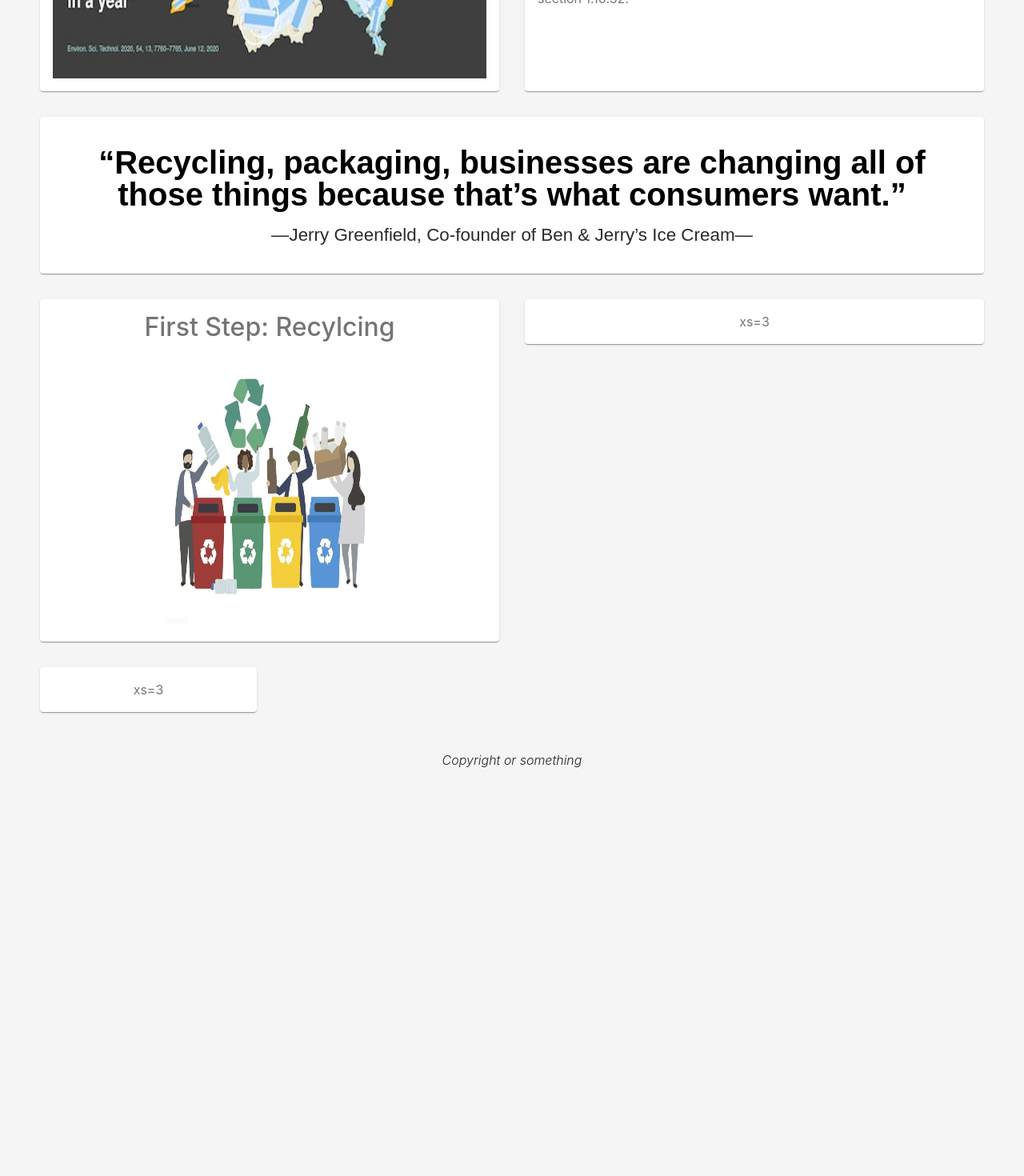
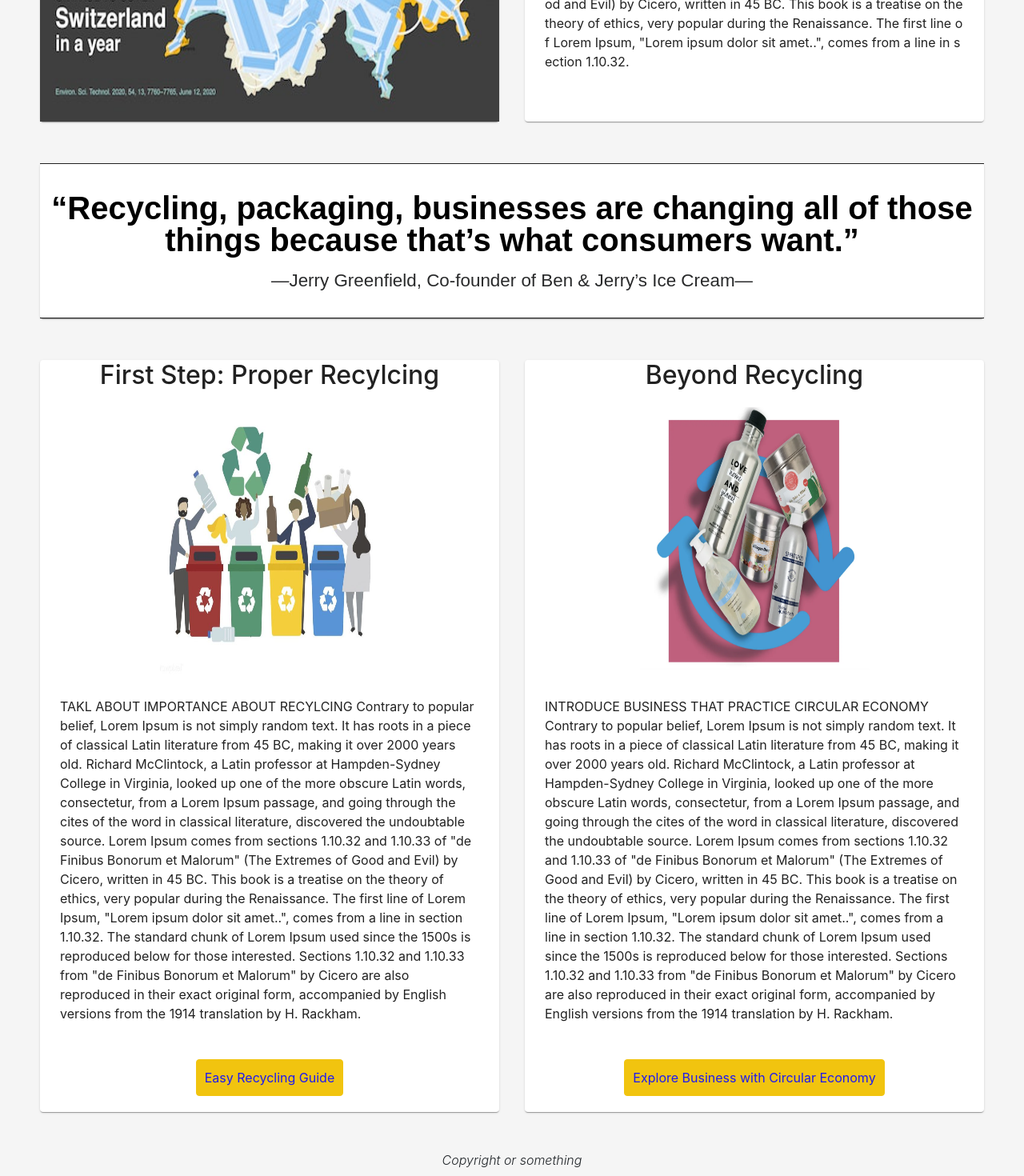
Before and after one commit to uw-info442c-au20/gogo-recycling, a React (Create React App) app: page / in a window 1280 px wide. Shown: the part 600-2070 px from the top of the page at 80% size. Before the commit the page ends 1570 px from the top, so only its background shows below. Built offline with nearby package versions, Linux system fonts and the light colour scheme; no server answers.

Commit message:
now the main pg has a general outline

```diff
--- a/src/App.css
+++ b/src/App.css
@@ -11,11 +11,11 @@ body {
     background-color: #F5F5F5
 }
 
-.content {
-    margin-left: 50px;
-    margin-right: 50px;
+.text {
+    padding: 25px 25px;
 }
 
+/* banner */
 #banner {
     color: white;
     background-image: url("../src/imgs/recycle.jpg");
@@ -28,27 +28,68 @@ body {
     height: 100%
 }
 
-#stat2 {
+#stat2, #stat3{
     width: 50%;
     height:350px;
-
 }
 
 #item1Paragraph {
     text-align: left;
+    word-break:break-all;
+    min-height: 400px;
+    height: 100%
 }
 
 .item1 {
     height: 400px;
 }
 
+.recylcingInfo {
+    text-align: left;
+    min-height: 350px;
+    height:100%;
+}
+
+/* button for recyclig guide */
+.btn {
+    margin: 20px;
+    padding: 10px 10px;
+    border-color: #f1c40f;
+    color: #1e1af1;
+    background-color: #f1c40f;
+    background-image: -webkit-linear-gradient(45deg, orange 50%, transparent 50%);
+    background-image: linear-gradient(45deg, orange 50%, transparent 50%);
+    background-position: 100%;
+    background-size: 400%;
+    -webkit-transition: background 300ms ease-in-out;
+    transition: background 300ms ease-in-out;
+  }
+
+  .btn2 {
+    margin: 20px;
+    padding: 10px 10px;
+    border-color: #f1c40f;
+    color: #1e1af1;
+    background-color: #f1c40f;
+    background-image: -webkit-linear-gradient(45deg, orange 50%, transparent 50%);
+    background-image: linear-gradient(45deg, orange 50%, transparent 50%);
+    background-position: 100%;
+    background-size: 400%;
+    -webkit-transition: background 300ms ease-in-out;
+    transition: background 300ms ease-in-out;
+
+  }
+  .btn:hover {
+    background-position: 0;
+  }
+
 /* Blockquote main style */
 .blockquote {
     position: relative;
     font-family: 'Montserrat', sans-serif;
     font-weight: 800;
-    color: #ffffff;
-    /* padding: 30px 0; */
+    /* color: light-blue; */
+    padding: 35px 0;
     width: 100%;
     /* max-width: 500px; */
     z-index: 1;
@@ -58,6 +99,11 @@ body {
     border-bottom: solid 1px;
 }
 
+.cycleEconomyInfo {
+    text-align: left;
+    min-height: 350px;
+    height:100%;
+}
 /* Blockquote header */
 .blockquote h2 {
     position: relative;
@@ -68,7 +114,9 @@ body {
     margin: 0;
 }
 
-
+/* .blockquote-wrapper {
+    margin-top: 2em;
+} */
  /* Blockquote subheader */
  .blockquote h4 {
      position: relative;
@@ -80,7 +128,6 @@ body {
      padding-top: 20px;
      z-index: 1;
  }
-
 
 
 @media (min-width:320px)  {
@@ -95,12 +142,28 @@ body {
     #bannerTitle {
         font-size: 5em;
     }
+
+    .contentOdd {
+        margin-left: 50px;
+    }
+
+    .contentEven {
+        margin-right: 50px;
+    }
 }
 
 /* increase header size after 600px */
 @media all and (min-width: 600px) {
     .blockquote h1 {
         font-size: 60px;
+    }
+
+    .contentOdd {
+        margin-left: 50px;
+    }
+
+    .contentEven {
+        margin-right: 50px;
     }
 }
 
@@ -109,12 +172,28 @@ body {
     #bannerTitle {
         font-size: 6em;
     }
+
+    .contentOdd {
+        margin-left: 50px;
+    }
+
+    .contentEven {
+        margin-right: 50px;
+    }
 }
 
 @media (min-width:961px)  {
     /* tablet, landscape iPad, lo-res laptops ands desktops */
     #bannerTitle {
         font-size: 7em;
+    }
+
+    .contentOdd {
+        margin-left: 50px;
+    }
+
+    .contentEven {
+        margin-right: 50px;
     }
 }
 
@@ -123,6 +202,14 @@ body {
     #bannerTitle {
         font-size: 8em;
     }
+
+    .contentOdd {
+        margin-left: 50px;
+    }
+
+    .contentEven {
+        margin-right: 50px;
+    }
 }
 
 @media (min-width:1281px) {
@@ -130,4 +217,12 @@ body {
     #bannerTitle {
         font-size: 11em;
     }
+
+    .contentOdd {
+        margin-left: 50px;
+    }
+
+    .contentEven {
+        margin-right: 50px;
+    }
 }
--- a/src/components/HomeBanner.jsx
+++ b/src/components/HomeBanner.jsx
@@ -1,6 +1,7 @@
 import React from 'react';
 import mask from '../imgs/masks.jpg'
 import reycle from '../imgs/recyclePromo.jpg'
+import cycleEconomy from '../imgs/cycleEconomy.png'
 
 import { makeStyles } from '@material-ui/core/styles';
 import Paper from '@material-ui/core/Paper';
@@ -22,33 +23,34 @@ export default function CenteredGrid() {
   const classes = useStyles();
 
   return (
-    <div className={classes.root} className="content">
+    <div className={classes.root}>
       <Grid container spacing={4}>
         <Grid item xs={12}>
-        <Paper className={classes.paper} id="banner">
+        <Paper className={classes.paper} id="banner">x
             <h1 id="bannerTitle">Who We Are</h1>
         </Paper>
         </Grid>
-        <Grid item xs={12} sm={6} >
-          <Paper className={classes.paper}>
+        <Grid item xs={12} sm={6}>
+        <Paper className={classes.paper} className="contentOdd" >
             <div className="item1">
                 <img id="stat1" src={mask} alt="picture of masks covering the land of Switzerland"/>
             </div>
         </Paper>
         </Grid>
         <Grid item xs={12} sm={6}>
-          <Paper className={classes.paper}>
-            <div className="item1" id="item1Paragraph">
+        <Paper className={classes.paper} className="contentEven">
+            <div className="item1 text" id="item1Paragraph">
             BACK GROUND INFO WHAT IS happening due to covid
             Where does it come from?
-            Contrary to popular belief, Lorem Ipsum is not simply random text. It has roots in a piece of classical Latin literature from 45 BC, making it over 2000 years old. Richard McClintock, a Latin professor at Hampden-Sydney College in Virginia, looked up one of the more obscure Latin words, consectetur, from a Lorem Ipsum passage, and going through the cites of the word in classical literature, discovered the undoubtable source. Lorem Ipsum comes from sections 1.10.32 and 1.10.33 of "de Finibus Bonorum et Malorum" (The Extremes of Good and Evil) by Cicero, written in 45 BC. This book is a treatise on the theory of ethics, very popular during the Renaissance. The first line of Lorem Ipsum, "Lorem ipsum dolor sit amet..", comes from a line in section 1.10.32.
+            Contrary to popular belief, Lorem Ipsum is not simply random text.
+            It has roots in a piece of classical Latin literature from 45 BC, making it over 2000 years old. Richard McClintock, a Latin professor at Hampden-Sydney College in Virginia, looked up one of the more obscure Latin words, consectetur, from a Lorem Ipsum passage, and going through the cites of the word in classical literature, discovered the undoubtable source. Lorem Ipsum comes from sections 1.10.32 and 1.10.33 of "de Finibus Bonorum et Malorum" (The Extremes of Good and Evil) by Cicero, written in 45 BC. This book is a treatise on the theory of ethics, very popular during the Renaissance. The first line of Lorem Ipsum, "Lorem ipsum dolor sit amet..", comes from a line in section 1.10.32.
             </div>
         </Paper>
         </Grid>
 
         {/* inspiring quote emphasizing buyers impact the movement of business */}
         <Grid item xs={12}>
-        <Paper className={classes.paper}>
+        <Paper className={classes.paper} className="contentOdd contentEven">
         <div class="blockquote-wrapper">
             <div class="blockquote">
                 <h2>
@@ -62,16 +64,28 @@ export default function CenteredGrid() {
 
 
         <Grid item xs={12} sm={6}>
-            <Paper className={classes.paper}>
-                <h2>First Step: Recylcing</h2>
-                <img id="stat2" src={reycle} alt="picture of masks covering the land of Switzerland"/>
-             </Paper>
+            <Paper className={classes.paper} className="contentOdd">
+                <h2>First Step: Proper Recylcing</h2>
+                <img id="stat2" src={reycle} alt="picture of people advertising proper recycling"/>
+                <div className="recylcingInfo text">
+                TAKL ABOUT IMPORTANCE ABOUT RECYLCING
+                Contrary to popular belief, Lorem Ipsum is not simply random text. It has roots in a piece of classical Latin literature from 45 BC, making it over 2000 years old. Richard McClintock, a Latin professor at Hampden-Sydney College in Virginia, looked up one of the more obscure Latin words, consectetur, from a Lorem Ipsum passage, and going through the cites of the word in classical literature, discovered the undoubtable source. Lorem Ipsum comes from sections 1.10.32 and 1.10.33 of "de Finibus Bonorum et Malorum" (The Extremes of Good and Evil) by Cicero, written in 45 BC. This book is a treatise on the theory of ethics, very popular during the Renaissance. The first line of Lorem Ipsum, "Lorem ipsum dolor sit amet..", comes from a line in section 1.10.32.
+                The standard chunk of Lorem Ipsum used since the 1500s is reproduced below for those interested. Sections 1.10.32 and 1.10.33 from "de Finibus Bonorum et Malorum" by Cicero are also reproduced in their exact original form, accompanied by English versions from the 1914 translation by H. Rackham.
+                </div>
+                <button class="btn" button>Easy Recycling Guide</button>
+            </Paper>
         </Grid>
-        <Grid item xs={3} sm={6}>
-          <Paper className={classes.paper}>xs=3</Paper>
-        </Grid>
-        <Grid item xs={3}>
-          <Paper className={classes.paper}>xs=3</Paper>
+        <Grid item xs={12} sm={6}>
+        <Paper className={classes.paper} className="contentEven">
+            <h2>Beyond Recycling</h2>
+            <img id="stat3" src={cycleEconomy} alt="picture of masks covering the land of Switzerland"/>
+            <div className="cycleEconomyInfo text">
+            INTRODUCE BUSINESS THAT PRACTICE CIRCULAR ECONOMY
+            Contrary to popular belief, Lorem Ipsum is not simply random text. It has roots in a piece of classical Latin literature from 45 BC, making it over 2000 years old. Richard McClintock, a Latin professor at Hampden-Sydney College in Virginia, looked up one of the more obscure Latin words, consectetur, from a Lorem Ipsum passage, and going through the cites of the word in classical literature, discovered the undoubtable source. Lorem Ipsum comes from sections 1.10.32 and 1.10.33 of "de Finibus Bonorum et Malorum" (The Extremes of Good and Evil) by Cicero, written in 45 BC. This book is a treatise on the theory of ethics, very popular during the Renaissance. The first line of Lorem Ipsum, "Lorem ipsum dolor sit amet..", comes from a line in section 1.10.32.
+            The standard chunk of Lorem Ipsum used since the 1500s is reproduced below for those interested. Sections 1.10.32 and 1.10.33 from "de Finibus Bonorum et Malorum" by Cicero are also reproduced in their exact original form, accompanied by English versions from the 1914 translation by H. Rackham.
+            </div>
+            <button class="btn" button>Explore Business with Circular Economy</button>
+        </Paper>
         </Grid>
       </Grid>
     </div>
```
Also changed, not shown: src/imgs/cycleEconomy.png (added).
